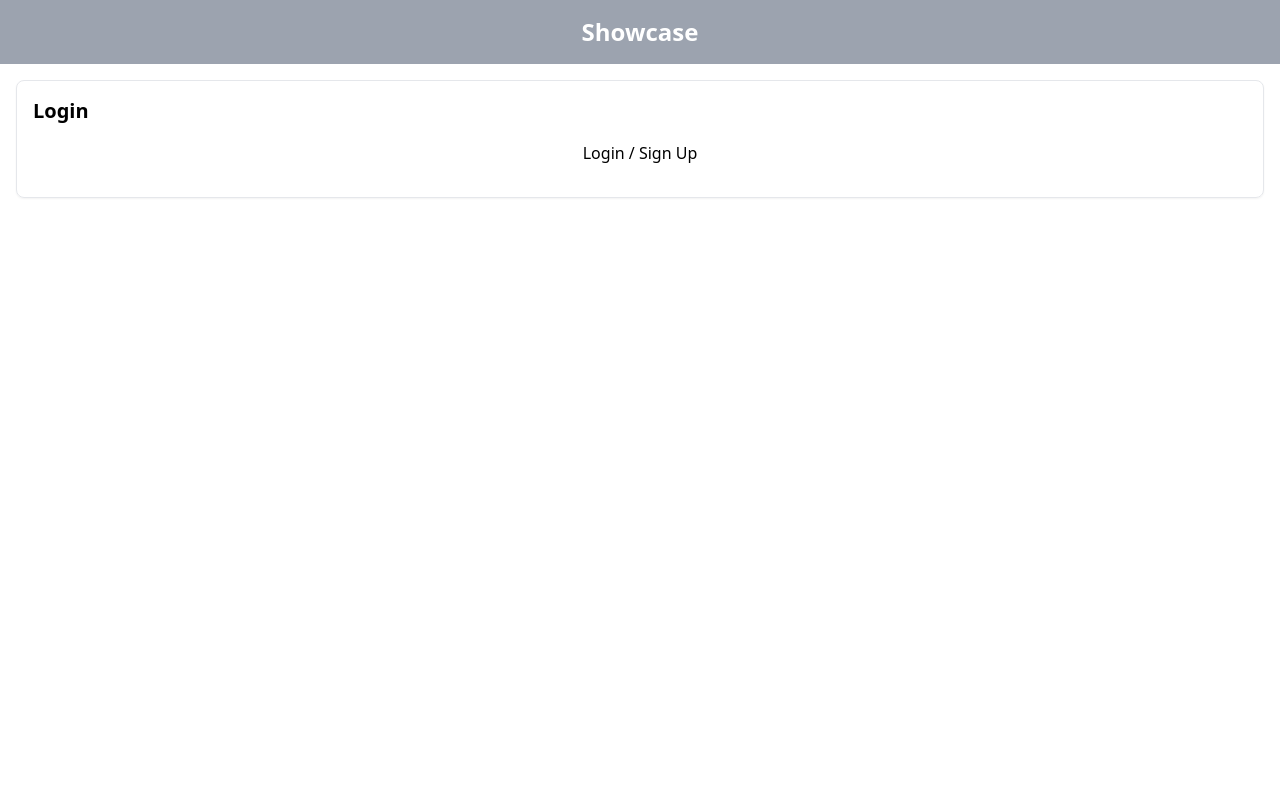
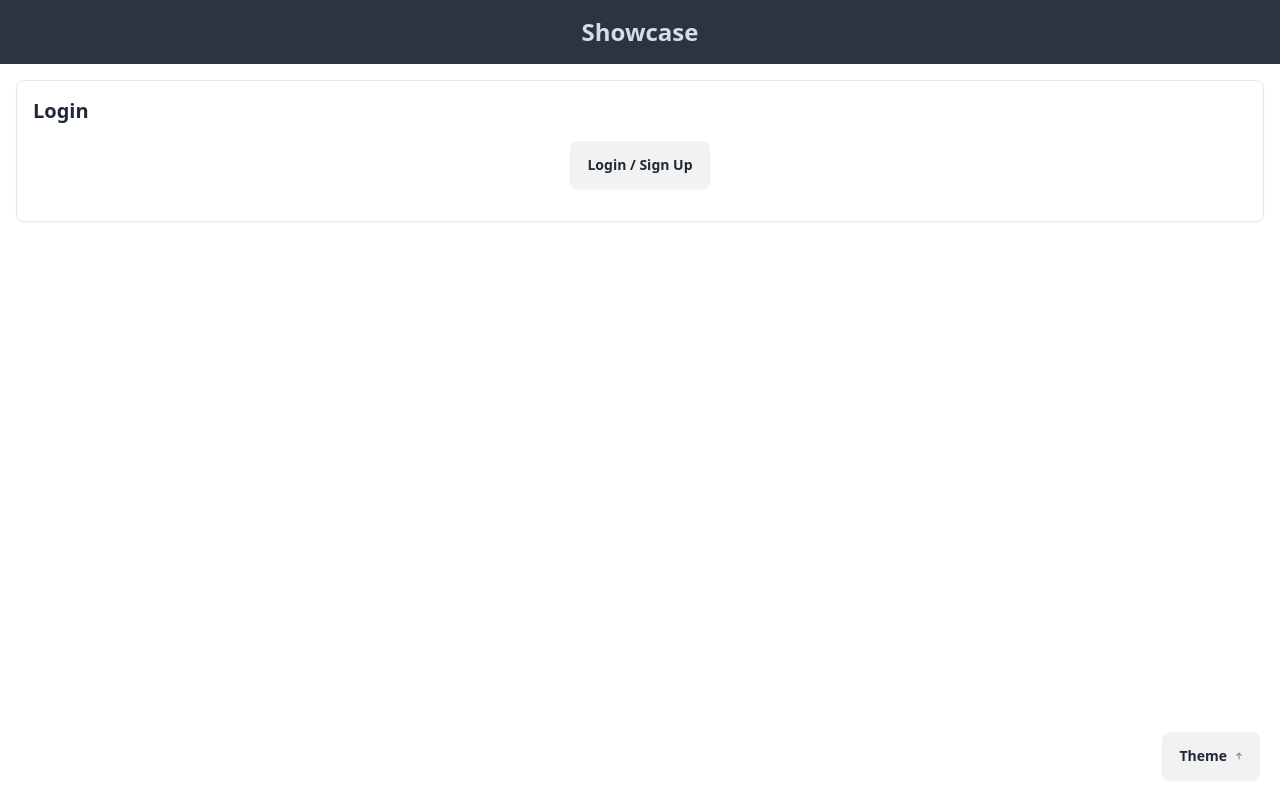
Before and after one commit to slashtechno/showcase, a SvelteKit app in the folder frontend/: page / in a window 1280 px wide. Built offline with nearby package versions, Linux system fonts and the light colour scheme; what @hey-api/client-fetch would draw is missing.

Commit message:
feat: begin migrating to DaisyUI

```diff
--- a/frontend/package.json
+++ b/frontend/package.json
@@ -15,7 +15,9 @@
     "@sveltejs/adapter-vercel": "^5.5.2",
     "@sveltejs/kit": "^2.0.0",
     "@sveltejs/vite-plugin-svelte": "^4.0.0",
+    "@tailwindcss/typography": "^0.5.15",
     "autoprefixer": "^10.4.20",
+    "daisyui": "^4.12.23",
     "prettier": "3.4.2",
     "prettier-plugin-svelte": "^3.3.2",
     "svelte": "^5.0.0",
@@ -25,6 +27,7 @@
   },
   "dependencies": {
     "@hey-api/client-fetch": "^0.5.7",
-    "svelte-sonner": "^0.3.28"
+    "svelte-sonner": "^0.3.28",
+    "theme-change": "^2.5.0"
   }
 }
--- a/frontend/src/app.html
+++ b/frontend/src/app.html
@@ -9,7 +9,7 @@
     <meta name="apple-mobile-web-app-capable" content="yes" />
     %sveltekit.head%
   </head>
-  <body data-sveltekit-preload-data="hover">
+  <body data-sveltekit-preload-data="hover" class="base-200">
     <div style="display: contents">%sveltekit.body%</div>
   </body>
 </html>
--- a/frontend/src/lib/components/AttendEvent.svelte
+++ b/frontend/src/lib/components/AttendEvent.svelte
@@ -36,7 +36,7 @@
 
   <button
     onclick={attendEvent}
-    class="p-2 bg-blue-500 text-white rounded w-full"
+    class="btn-block btn"
   >
     Join the adventure!
   </button>
--- a/frontend/src/lib/components/CreateProject.svelte
+++ b/frontend/src/lib/components/CreateProject.svelte
@@ -95,7 +95,7 @@
   </select>
   <button
     onclick={createProject}
-    class="p-2 bg-blue-500 text-white rounded w-full"
+    class="btn btn-block"
   >
     Create Project
   </button>
--- /dev/null
+++ b/frontend/src/lib/components/ThemeSwitcher.svelte
@@ -0,0 +1,35 @@
+<script lang="ts">
+  import { themes } from "$lib/themes";
+</script>
+
+<div class="dropdown dropdown-top">
+  <div tabindex="0" role="button" class="btn m-1">
+    Theme
+    <svg
+      width="12px"
+      height="12px"
+      class="inline-block h-2 w-2 fill-current opacity-60"
+      xmlns="http://www.w3.org/2000/svg"
+      viewBox="0 0 384 512"
+    >
+      <!--!Font Awesome Free 6.7.2 by @fontawesome - https://fontawesome.com License - https://fontawesome.com/license/free Copyright 2024 Fonticons, Inc.--><path
+        d="M214.6 41.4c-12.5-12.5-32.8-12.5-45.3 0l-160 160c-12.5 12.5-12.5 32.8 0 45.3s32.8 12.5 45.3 0L160 141.2 160 448c0 17.7 14.3 32 32 32s32-14.3 32-32l0-306.7L329.4 246.6c12.5 12.5 32.8 12.5 45.3 0s12.5-32.8 0-45.3l-160-160z"
+      /></svg
+    >
+  </div>
+  <ul
+    class="dropdown-content bg-base-300 rounded-box z-[1] w-52 p-2 shadow-2xl"
+  >
+    {#each themes as theme}
+      <li>
+        <input
+          type="radio"
+          name="theme-dropdown"
+          class="theme-controller btn btn-sm btn-block btn-ghost justify-start"
+          aria-label={theme}
+          value={theme}
+        />
+      </li>
+    {/each}
+  </ul>
+</div>
--- /dev/null
+++ b/frontend/src/lib/themes.ts
@@ -0,0 +1,6 @@
+export const themes = [
+    'light',
+    'dark',
+    'retro',
+    'dracula'
+  ];
--- a/frontend/src/routes/+layout.svelte
+++ b/frontend/src/routes/+layout.svelte
@@ -4,10 +4,14 @@
   import { page } from "$app/state";
   let { children } = $props();
   import { onMount } from "svelte";
+  // import { themeChange } from "theme-change";
+  import ThemeSwitcher from "$lib/components/ThemeSwitcher.svelte";
   // import CheckAuth from '$lib/components/CheckAuth.svelte';
+
 
   onMount(() => {
     console.debug("Page data:", page.data);
+    // themeChange();
   });
 </script>
 
@@ -26,11 +30,16 @@
   {/if}
 </svelte:head>
 
-<nav class="bg-gray-400 p-4 text-center">
-  <a href="/" class="text-white text-2xl font-bold">Showcase</a>
+<nav class="p-4 text-center bg-neutral">
+  <a href="/" class="text-2xl font-bold text-neutral-content">Showcase</a>
 </nav>
+<!--  Check for auth on all pages -->
 <!-- <CheckAuth /> -->
 {@render children()}
+
+<div class="fixed bottom-4 right-4">
+  <ThemeSwitcher />
+</div>
+
 <!-- All pages should be able to show toasts -->
 <Toaster />
-<!--  Check for auth on all pages -->
--- a/frontend/src/routes/+page.svelte
+++ b/frontend/src/routes/+page.svelte
@@ -16,7 +16,7 @@
           You're signed in as <strong>{user.email}</strong>.
         </p>
         <button
-          class="bg-blue-500 hover:bg-blue-700 text-white font-bold py-2 px-4 rounded mt-2"
+          class="btn mt-2"
           onclick={signOut}>Sign out</button
         >
       </div>
@@ -32,7 +32,7 @@
       <h2 class="text-xl font-semibold mb-4">Events</h2>
       <a
         href="/events"
-        class="bg-blue-500 hover:bg-blue-700 text-white font-bold py-2 px-4 rounded"
+        class="btn"
       >
         Events Dashboard
       </a>
--- a/frontend/tailwind.config.js
+++ b/frontend/tailwind.config.js
@@ -1,10 +1,16 @@
 /** @type {import('tailwindcss').Config} */
+import {themes} from './src/lib/themes';
 export default {
   content: ["./src/**/*.{html,js,svelte,ts}"],
+  darkMode: ["class"],
 
   theme: {
-    extend: {},
-  },
+    extend: {
+      },
+    },
 
-  plugins: [],
+    plugins: [require('@tailwindcss/typography'), require('daisyui')],
+    daisyui: {
+      themes: themes,
+    }
 };
```
Also changed, not shown: 2 other files (tests, documents, lock files or other folders).
